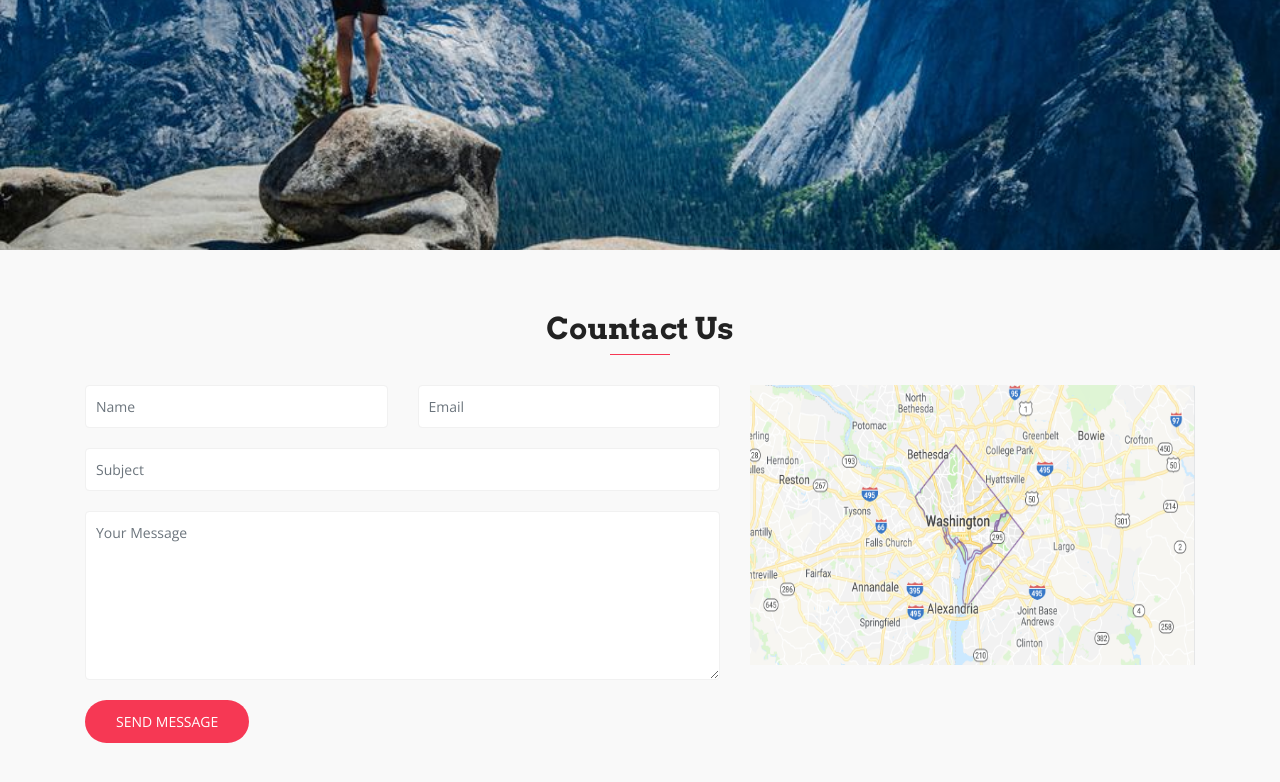
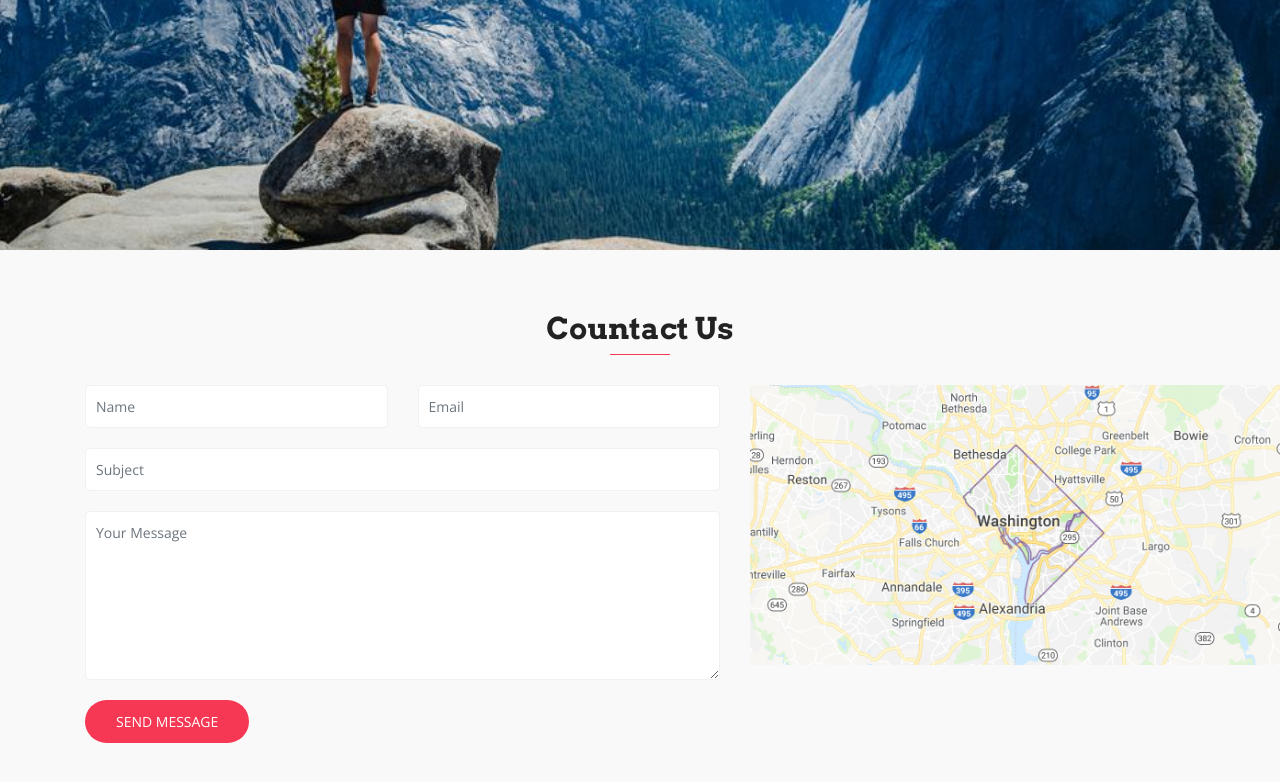
Before and after one commit to Clara9/NPSWebApp, a plain HTML site: page index.html in a window 1280 px wide. Shown: the part 400-1182 px from the top of the page. Drawn offline with nearby package versions, Linux system fonts and the light colour scheme; a web font is replaced by a local one.

Commit message:
map size changed

```diff
--- a/index.html
+++ b/index.html
@@ -130,7 +130,8 @@
             </div>
             <div class="col-lg-5 col-md-12 col-xs-12">
               <div class="map">
-                <object style="border:0; height: 280px; width: 100%;" data="../img/map.jpg"></object>
+                <object style="border:0; height: 280px; width: 100%;">
+                  <img src="./img/map.jpg" style = "height: 280px"></object>
               </div>
             </div>
           </div>
```
